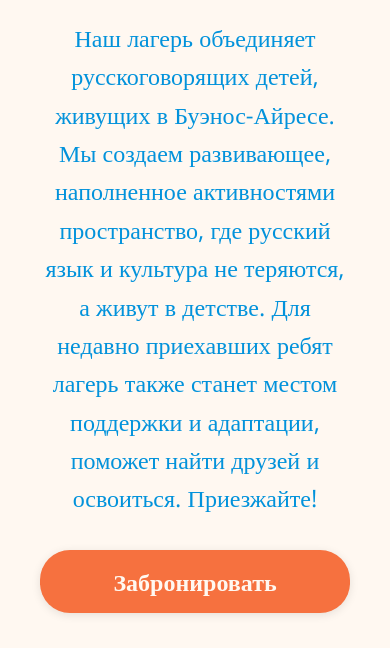
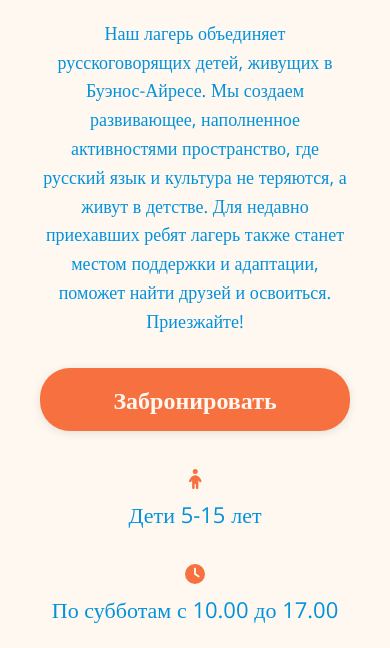
Before and after one commit to diana-rost/camp, a plain HTML site: page index.html in a window 390 px wide. Shown: the part 178-826 px from the top of the page. Drawn offline with nearby package versions, Linux system fonts and the light colour scheme.

Commit message:
changed size of hero.subtitle

```diff
--- a/styles.css
+++ b/styles.css
@@ -237,6 +237,8 @@ h3 { font-size: var(--font-size-h3); }
     margin-bottom: var(--spacing-md);
     font-size: var(--font-size-base);
 }
+
+
 
 /* Tablet and up */
 @media (min-width: 48rem) {
@@ -1335,28 +1337,6 @@ h3 { font-size: var(--font-size-h3); }
         grid-template-columns: 1fr;
     }
 
-    /* .hero-text {
-        padding: 40px 0;
-    }
-
-    .hero h1 {
-        font-size: 66px;
-    }
-
-    .hero-subtitle {
-        font-size: 28px;
-    }
-
-    .hero-features {
-        flex-direction: column;
-        gap: 20px;
-    }
-
-    .hero-cta {
-        flex-direction: column;
-        gap: 15px;
-    } */
-
     .cta-button {
         width: 100%;
         text-align: center;
@@ -1578,7 +1558,7 @@ h3 { font-size: var(--font-size-h3); }
     }
 
     .hero-subtitle {
-        font-size: 24px;
+        font-size: 1.8rem;
     }
 
     .hero-image {
@@ -1658,7 +1638,7 @@ h3 { font-size: var(--font-size-h3); }
     }
 
     .hero-subtitle {
-        font-size: 24px;
+        font-size: 18px;
     }
 
     .hero-feature span {
```
